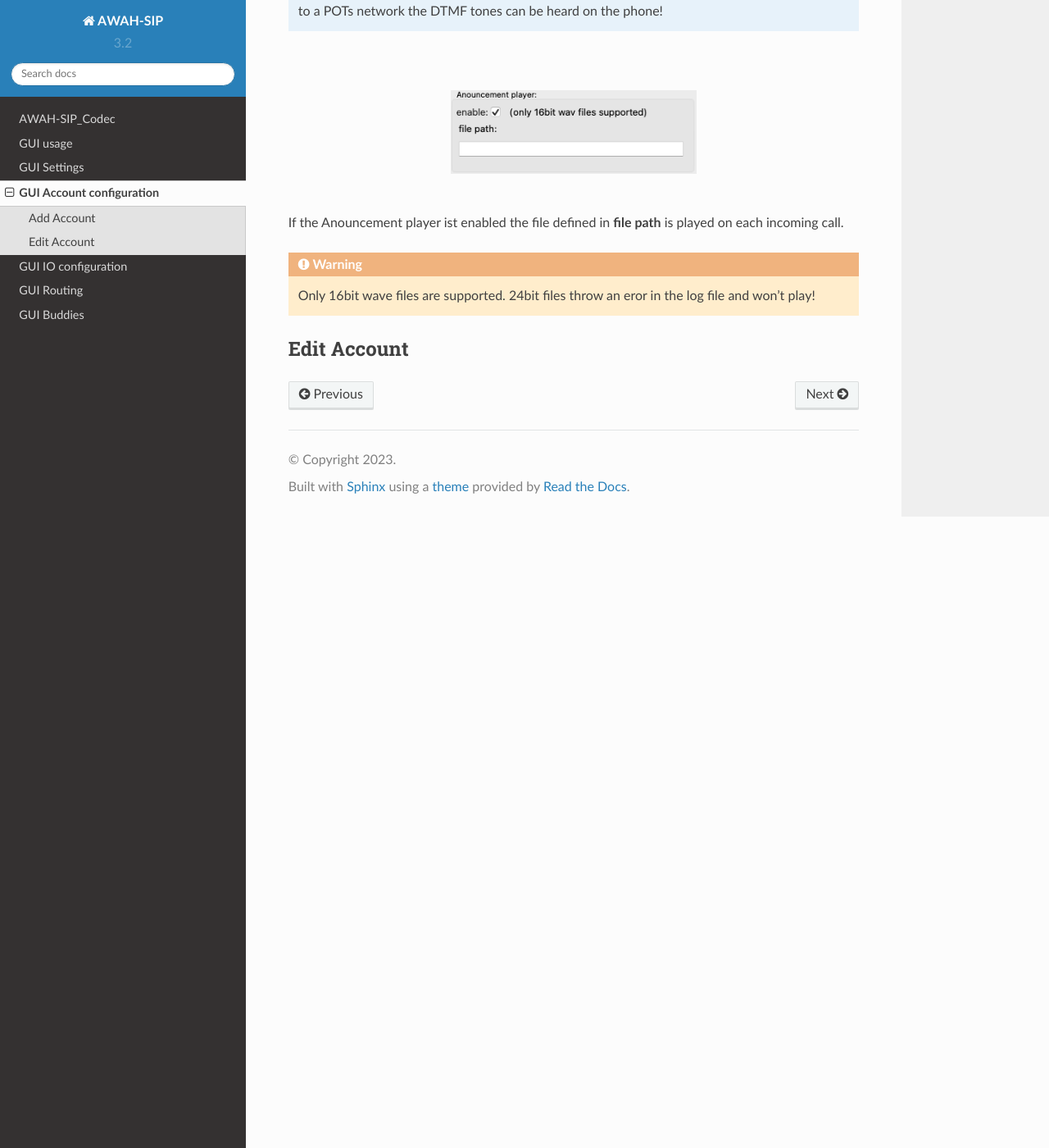
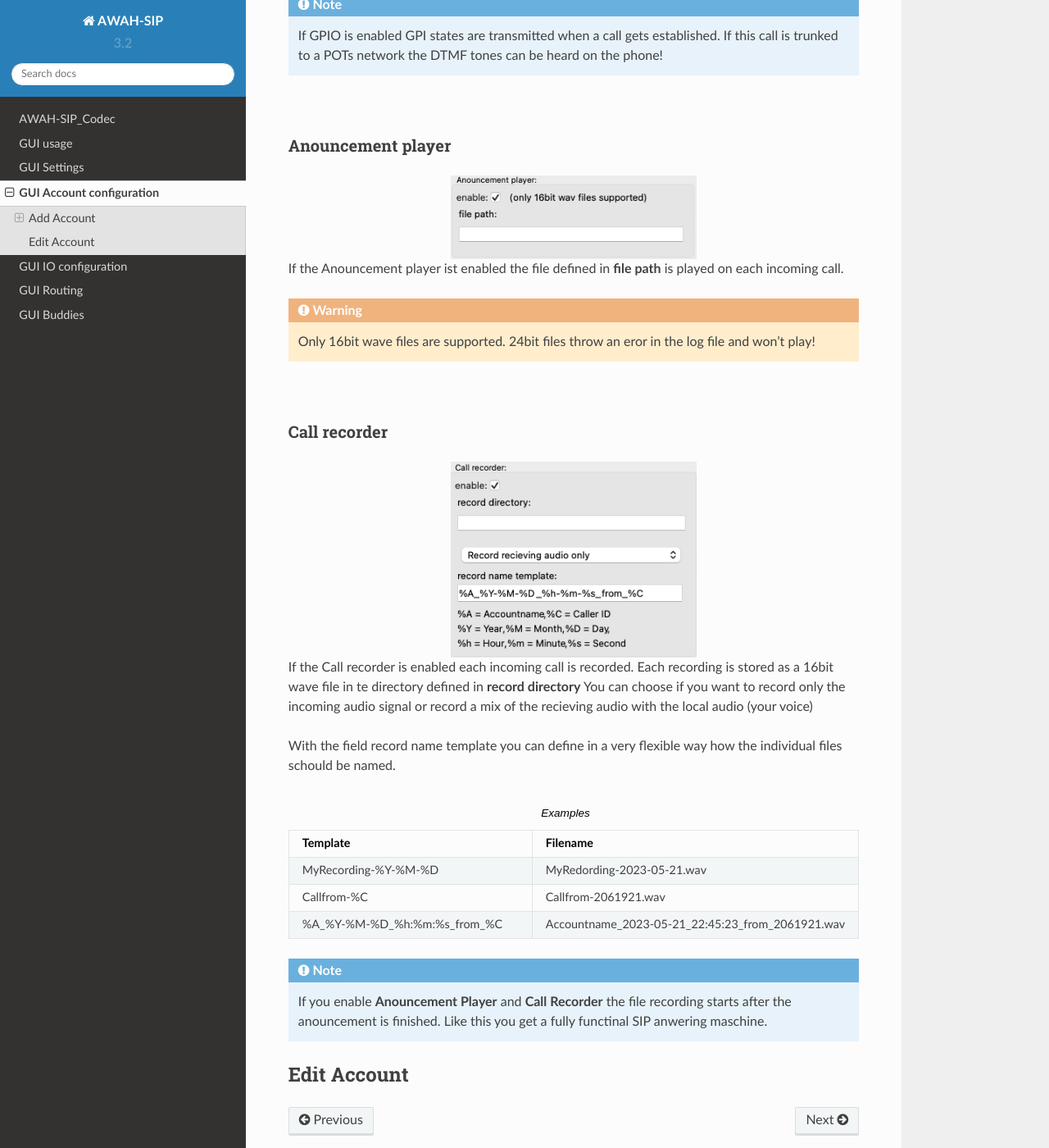
Before and after one commit to AWAH-SIP/AWAH-SIP_Documentation, a Sphinx documentation site: the page built from docs/source/AWAH-SIP_GUI_Accounts.rst, in a window 1280 px wide and 1400 px high, scrolled down 2405 px. Shown: the whole window at 82% size. Built offline with Sphinx 7.4.7 and the Read the Docs theme 2.0.0, drawn with Linux system fonts in a browser that asks for light colours; some of the changed text lies outside the part shown.

Commit message:
Update AWAH-SIP_GUI_Accounts.rst

```diff
--- a/docs/source/AWAH-SIP_GUI_Accounts.rst
+++ b/docs/source/AWAH-SIP_GUI_Accounts.rst
@@ -24,11 +24,12 @@
   :align: center
   :alt: GUI add account
 
-|
-
 A new Account can be configured in the **Add Account** window.
 
 |
+
+SIP Account
+***********
 
 .. image:: images/add_account_cred.png
   :width: 300
@@ -88,12 +94,14 @@
 
 |
 
+Anouncement player
+******************
+
 .. image:: images/add_account_play.png
   :width: 300
   :align: center
   :alt: GUI account player
 
-|
 
 If the Anouncement player ist enabled the file defined in **file path** is played on each incoming call.
 
@@ -101,5 +109,46 @@
 
    Only 16bit wave files are supported. 24bit files throw an eror in the log file and won't play!
 
+|
+
+Call recorder
+*************
+
+.. image:: images/add_account_rec.png
+  :width: 300
+  :align: center
+  :alt: GUI account recorder
+
+If the Call recorder is enabled each incoming call is recorded. Each recording is stored as a 16bit wave file in te directory defined in **record directory**
+You can choose if you want to record only the incoming audio signal or record a mix of the recieving audio with the local audio (your voice)
+
+With the field record name template you can define in a very flexible way how the individual files schould be named.
+
+.. list-table:: Examples
+   :widths: 200 200
+   :header-rows: 1
+
+   * - Template
+     - Filename
+
+   * - MyRecording-%Y-%M-%D
+     - MyRedording-2023-05-21.wav
+
+   * - Callfrom-%C
+     - Callfrom-2061921.wav
+
+   * - %A_%Y-%M-%D_%h:%m:%s_from_%C
+     - Accountname_2023-05-21_22:45:23_from_2061921.wav
+
+
+.. note::
+
+   If you enable **Anouncement Player** and **Call Recorder** the file recording starts after the anouncement is finished.
+   Like this you get a fully functinal SIP anwering maschine.
+
+
+
+
+
 Edit Account
 ------------
```
Also changed, not shown: other parts of docs/source/AWAH-SIP_GUI_Accounts.rst (+7 -2 lines).
